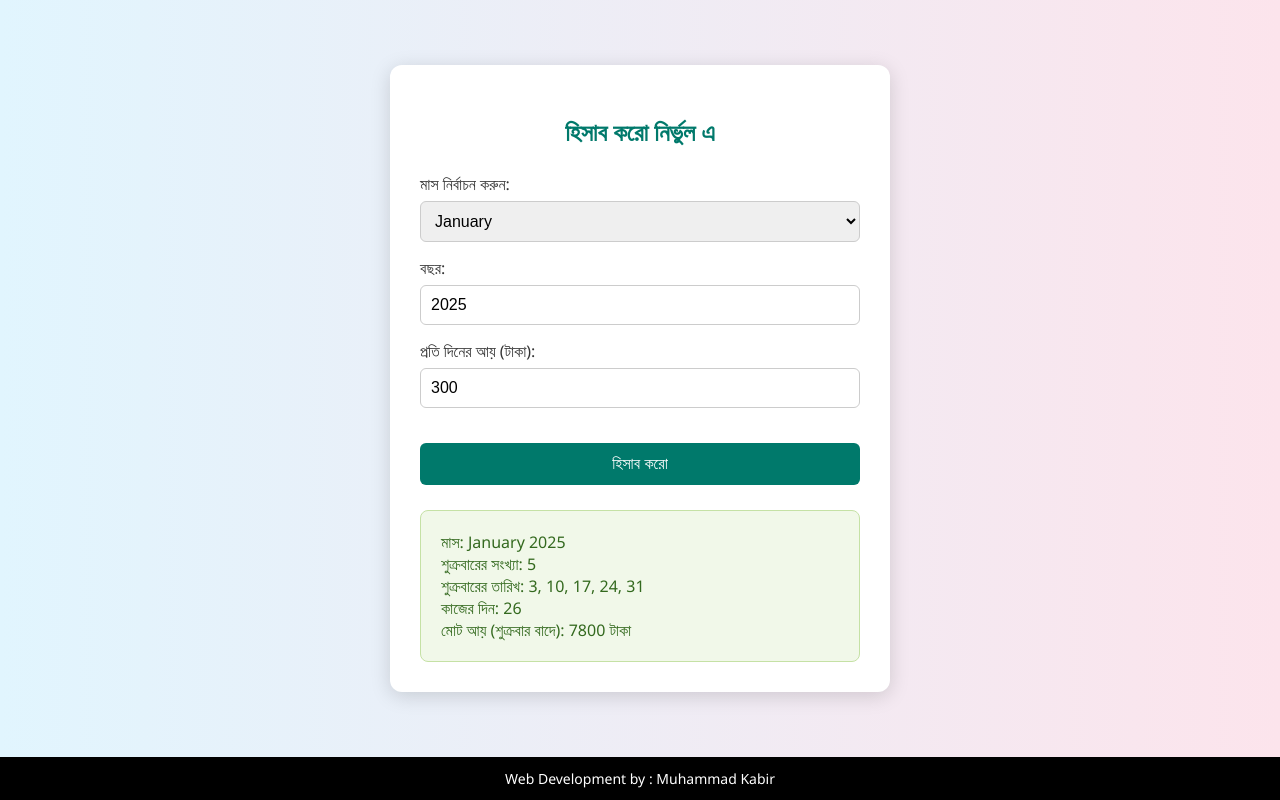
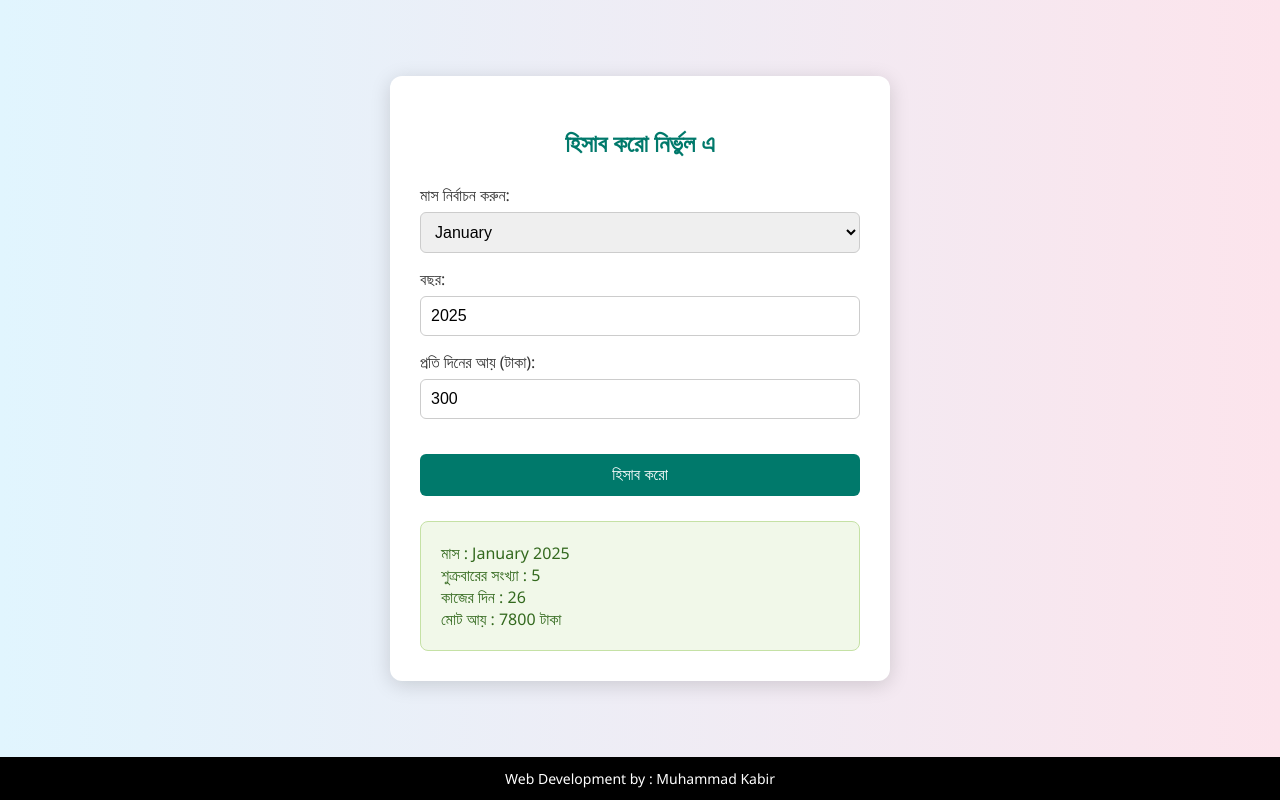
Before and after one commit to DEM0N-K2NG/hisab, a plain HTML site: page index.html in a window 1280 px wide. Both pictures are taken after a click on the button "হিসাব করো". Drawn offline with Linux system fonts and the light colour scheme.

Commit message:
Update index.html

```diff
--- a/index.html
+++ b/index.html
@@ -170,11 +170,10 @@
       ];
 
       document.getElementById("result").innerText =
-        "মাস: " + monthNames[month] + " " + year + "\n" +
-        "শুক্রবারের সংখ্যা: " + fridays.length + "\n" +
-        "শুক্রবারের তারিখ: " + fridays.join(", ") + "\n" +
-        "কাজের দিন: " + workingDays + "\n" +
-        "মোট আয় (শুক্রবার বাদে): " + totalIncome + " টাকা";
+        "মাস : " + monthNames[month] + " " + year + "\n" +
+        "শুক্রবারের সংখ্যা : " + fridays.length + "\n" +
+        "কাজের দিন : " + workingDays + "\n" +
+        "মোট আয় : " + totalIncome + " টাকা";
     }
   </script>
 
```
